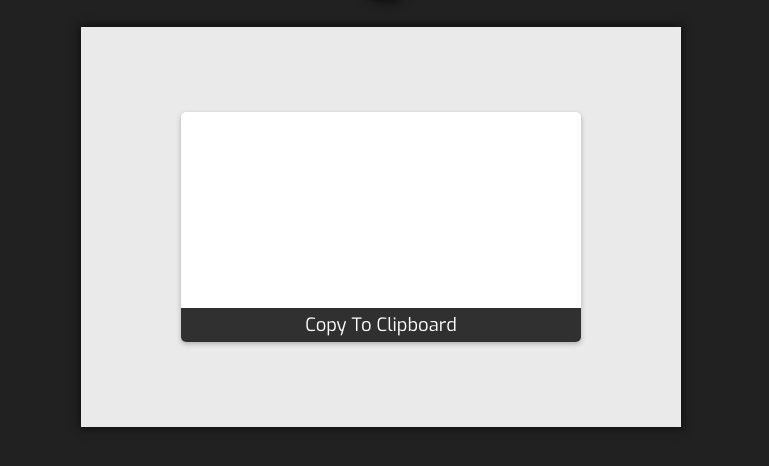
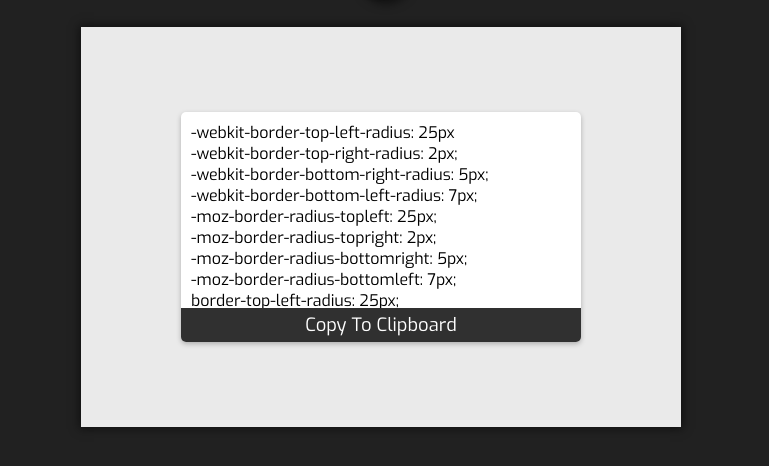
Before and after one commit to VinniFachini/borderRadius-generator, a plain HTML site: page index.html in a window 1280 px wide. Shown: the part 158-624 px from the top of the page, without its empty margins (259-1028 px from the left). Drawn offline with Linux system fonts and the light colour scheme.

Commit message:
style enhanced and ready to go

```diff
--- a/css/style.css
+++ b/css/style.css
@@ -114,7 +114,20 @@ code.cssText {
   height: 230px;
   padding: 10px;
   text-align: left;
+  overflow-y: scroll;
 }
+::-webkit-scrollbar {
+  width: 16px;
+}
+::-webkit-scrollbar-track {
+  background: #fff;
+}
+::-webkit-scrollbar-thumb {
+  background: #555;
+  border: 5px solid #fff;
+  border-radius: 50px;
+}
+
 button#copyToClipboard {
   align-self: flex-end;
   width: 100%;
@@ -123,6 +136,6 @@ button#copyToClipboard {
   font-size: 1.15em;
   border: none;
   background: #303030;
-border-radius: 0px 0px 5px 5px;
+  border-radius: 0px 0px 5px 5px;
   cursor: pointer;
 }
--- a/index.html
+++ b/index.html
@@ -23,7 +23,7 @@
     <section class="preview">
       <div class="previewer">
         <pre class="copyToClipboard">
-          <code class="cssText"></code>
+          <code class="cssText">-webkit-border-top-left-radius: 25px <br>-webkit-border-top-right-radius: 2px;<br>-webkit-border-bottom-right-radius: 5px;<br>-webkit-border-bottom-left-radius: 7px;<br>-moz-border-radius-topleft: 25px;<br>-moz-border-radius-topright: 2px;<br>-moz-border-radius-bottomright: 5px;<br>-moz-border-radius-bottomleft: 7px;<br>border-top-left-radius: 25px;<br>border-top-right-radius: 2px;<br>border-bottom-right-radius: 5px;<br>border-bottom-left-radius: 7px;</code>
           <button id="copyToClipboard">Copy To Clipboard</button>
         </pre>
       </div><!-- previewer -->
```
